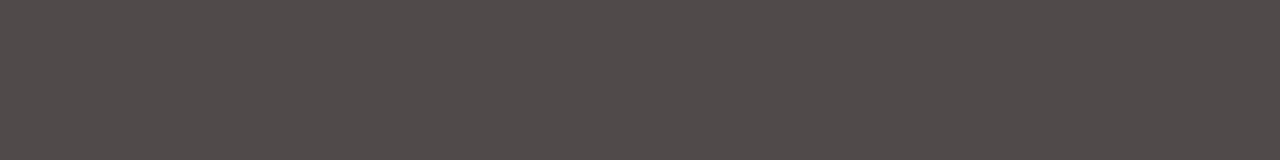
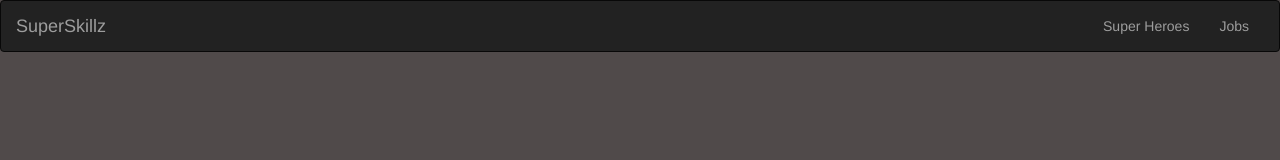
Before and after one commit to MakenHubbard/bootstrap-superheros, a plain HTML site: page index.html in a window 1280 px wide. Drawn offline with nearby package versions, Linux system fonts and the light colour scheme.

Commit message:
added my nav bar to the page

```diff
--- a/index.html
+++ b/index.html
@@ -4,10 +4,37 @@
     <meta charset="UTF-8">
     <meta name="viewport" content="width=device-width, initial-scale=1.0">
     <meta http-equiv="X-UA-Compatible" content="ie=edge">
-    <title>Document</title>
+    <title>Super Heroes</title>
+    <link rel="stylesheet" href="https://maxcdn.bootstrapcdn.com/bootstrap/3.3.7/css/bootstrap.min.css" integrity="sha384-BVYiiSIFeK1dGmJRAkycuHAHRg32OmUcww7on3RYdg4Va+PmSTsz/K68vbdEjh4u" crossorigin="anonymous">
     <link rel="stylesheet" href="main.css">
 </head>
 <body>
+    <nav class="navbar navbar-inverse">
+        <div class="container-fluid">
+          <!-- Brand and toggle get grouped for better mobile display -->
+          <div class="navbar-header">
+            <button type="button" class="navbar-toggle collapsed" data-toggle="collapse" data-target="#bs-example-navbar-collapse-1" aria-expanded="false">
+              <span class="sr-only">Toggle navigation</span>
+              <span class="icon-bar"></span>
+              <span class="icon-bar"></span>
+              <span class="icon-bar"></span>
+            </button>
+            <a class="navbar-brand" href="#">SuperSkillz</a>
+          </div>
+
+          <!-- Collect the nav links, forms, and other content for toggling -->
+          <div class="collapse navbar-collapse" id="bs-example-navbar-collapse-1">
+            <ul class="nav navbar-nav navbar-right">
+              <li><a href="#">Super Heroes</a></li>
+              <li><a href="#">Jobs</a></li>
+            </ul>
+          </div><!-- /.navbar-collapse -->
+        </div><!-- /.container-fluid -->
+      </nav>
+
+
+
+
 
 </body>
 </html>
```
